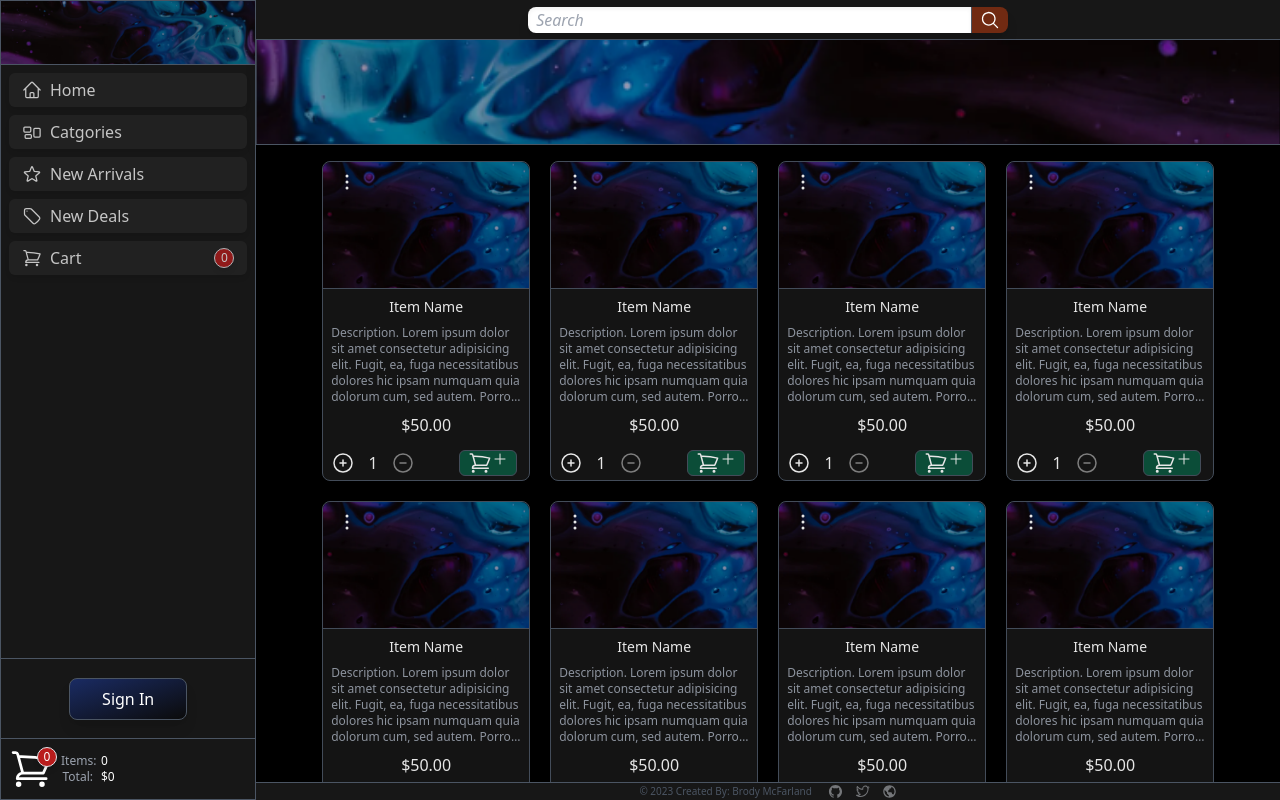
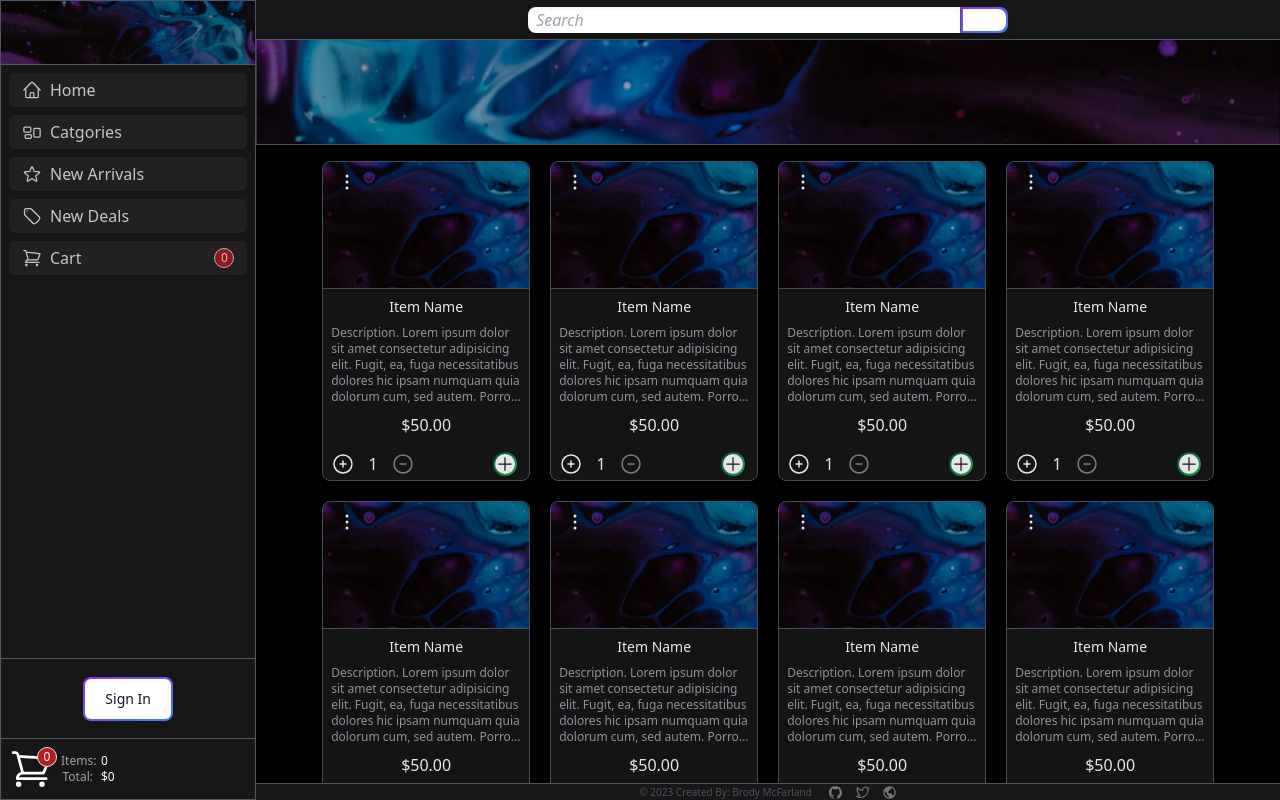
Before and after one commit to brodyamcfarland/shopping-web-app, a Next.js app: page / in a window 1280 px wide. Built offline with nearby package versions, Linux system fonts and the light colour scheme; no server answers.

Commit message:
Button Makeover and File Cleanup

```diff
--- a/components/AddToCartButton.tsx
+++ b/components/AddToCartButton.tsx
@@ -1,14 +1,13 @@
 import {
      MinusCircleIcon,
      PlusCircleIcon,
-     PlusIcon,
      ShoppingCartIcon,
 } from "@heroicons/react/24/outline";
 import { useState } from "react";
 import toast from "react-hot-toast";
 import { incrementByAmount, increment } from "../state/slices/cartSlice";
-import { useSelector, useDispatch } from "react-redux";
-import type { RootState } from "../state/store";
+import { useDispatch } from "react-redux";
+import { PlusIcon } from "@heroicons/react/24/solid";
 
 const AddToCartButton = () => {
      const [items, setItems] = useState<number>(1);
@@ -24,6 +23,7 @@ const AddToCartButton = () => {
 
      const addToCart = () => {
           dispatch(incrementByAmount(items));
+          setItems(1);
           toast.success(`${items} Item(s) Added to Cart!`);
      };
 
@@ -50,10 +50,11 @@ const AddToCartButton = () => {
                <button
                     title="Add To Cart"
                     onClick={addToCart}
-                    className="flex ml-auto mr-1 px-2 rounded-md text-sm border border-gray-600 bg-emerald-600/50 hover:bg-emerald-600/30 hover:shadow-inner duration-300"
+                    className="ml-auto mr-1 flex items-center justify-center p-0.5 overflow-hidden text-sm font-mediums text-gray-900 rounded-full group bg-gradient-to-br from-emerald-900 to-green-500 group-hover:from-emerald-600 group-hover:to-emerald-500 hover:text-white dark:text-white focus:outline-none focus:ring-green-300"
                >
-                    <ShoppingCartIcon className="h-6 w-6" />
-                    <PlusIcon className="h-4 w-4" />
+                    <span className="transition-all ease-in duration-75 bg-white dark:bg-gray-900 rounded-full group-hover:bg-opacity-0">
+                         <PlusIcon className="h-5 w-5  shadow-md rounded-full" />
+                    </span>
                </button>
           </div>
      );
--- a/components/Layout.tsx
+++ b/components/Layout.tsx
@@ -4,6 +4,7 @@ import Sidebar from "./Sidebar";
 import SearchBar from "./SearchBar";
 import Banner from "./Banner";
 import Footer from "./Footer";
+import { motion } from "framer-motion";
 
 interface Props {
      children: ReactNode;
@@ -11,11 +12,11 @@ interface Props {
 
 const Layout = ({ children }: Props) => {
      return (
-          <div className="flex flex-col min-h-screen md:h-screen text-white text-center bg-black ">
+          <div className="flex flex-col min-h-screen md:h-screen text-white text-center bg-black">
                <div className="flex flex-col md:flex-row flex-1 ">
                     <MobileHeader />
                     <Sidebar />
-                    <main className="flex flex-col w-full h-screen ">
+                    <main className="flex relative flex-col w-full h-screen ">
                          <SearchBar />
                          <Banner />
                          {children}
--- a/components/MobileHeader.tsx
+++ b/components/MobileHeader.tsx
@@ -1,6 +1,7 @@
 import Image from "next/image";
 import { useRouter } from "next/router";
 import { useSession, signIn, signOut } from "next-auth/react";
+import SignInButton from "./SignInButton";
 
 const MobileHeader = () => {
      const router = useRouter();
@@ -48,12 +49,7 @@ const MobileHeader = () => {
                          className="flex gap-2 p-2 items-center justify-center hover:cursor-pointer"
                          title="Sign In"
                     >
-                         <button
-                              onClick={() => signIn()}
-                              className="border border-gray-600 px-8 mx-auto py-2 rounded-lg bg-gradient-to-br from-blue-800/50 to-black/50 hover:to-blue-800/90 shadow-lg sm:mr-5 text-sm"
-                         >
-                              Sign In
-                         </button>
+                         <SignInButton />
                     </div>
                )}
           </div>
--- a/components/ProductCard.tsx
+++ b/components/ProductCard.tsx
@@ -2,11 +2,19 @@ import Image from "next/image";
 import AddToCartButton from "./AddToCartButton";
 import { useRouter } from "next/router";
 import { EllipsisVerticalIcon } from "@heroicons/react/24/outline";
+import { motion } from "framer-motion";
 
 const ProductCard = () => {
      const router = useRouter();
      return (
-          <div className="flex relative justify-start flex-col bg-[#171717] hover:bg-[#0e0e0e] border border-gray-600 rounded-lg w-[11rem] md:w-[13rem] h-[20rem] gap-2 opacity-90 hover:opacity-100 duration-300">
+          <motion.div
+               whileHover={{
+                    scale: 1.05,
+                    transition: { duration: 0.1 },
+               }}
+               whileTap={{ scale: 0.995 }}
+               className="flex relative justify-start flex-col bg-[#171717] hover:bg-[#0e0e0e] border border-gray-600 rounded-lg w-[11rem] md:w-[13rem] h-[20rem] gap-2 opacity-90 hover:opacity-100 duration-300"
+          >
                <Image
                     src="/SAMPLEBANNER.png"
                     height={100}
@@ -30,7 +38,7 @@ const ProductCard = () => {
                >
                     <EllipsisVerticalIcon className="h-6 w-6 hover:bg-white/5 rounded-full hover:cursor-pointer" />
                </div>
-          </div>
+          </motion.div>
      );
 };
 
--- a/components/ProductCards.tsx
+++ b/components/ProductCards.tsx
@@ -16,6 +16,7 @@ const ProductCards = () => {
                     <ProductCard />
                     <ProductCard />
                     <ProductCard />
+                    <div className="h-[3rem]" />
                </div>
           </div>
      );
--- a/components/SearchBar.tsx
+++ b/components/SearchBar.tsx
@@ -23,15 +23,17 @@ const SearchBar = () => {
                     onSubmit={handleSearch}
                >
                     <input
-                         className="flex-1 rounded-tl-lg rounded-bl-lg shadow-inner focus:outline-none text-black pl-2 placeholder:italic py-[1px]"
+                         className="h-[26px] flex-1 rounded-tl-lg rounded-bl-lg shadow-inner focus:outline-none text-black pl-2 placeholder:italic py-[1px]"
                          type="text"
                          placeholder="Search"
                     />
                     <button
-                         className="px-2 rounded-tr-lg rounded-br-lg hover:shadow bg-orange-900/90 hover:bg-orange-800 duration-300 "
+                         className="h-[26px] w-[3rem] flex items-center justify-center p-0.5 overflow-hidden text-sm rounded-tr-lg rounded-br-lg group bg-gradient-to-br from-purple-600 to-blue-500 group-hover:from-purple-600 group-hover:to-blue-500 hover:text-white dark:text-white focus:ring-4 focus:outline-none focus:ring-blue-300 dark:focus:ring-blue-800 "
                          title="Search"
                     >
-                         <MagnifyingGlassIcon className="h-5 w-5" />
+                         <span className="flex justify-center items-center h-full w-full transition-all ease-in duration-75 bg-white dark:bg-gray-900 rounded-tr-lg rounded-br-lg group-hover:bg-opacity-0">
+                              <MagnifyingGlassIcon className="h-5 w-5" />
+                         </span>
                     </button>
                </form>
                <div className="md:hidden px-2 flex gap-3 ml-auto items-center">
--- a/components/Sidebar.tsx
+++ b/components/Sidebar.tsx
@@ -15,6 +15,7 @@ import { useSession, signIn, signOut } from "next-auth/react";
 import CartPreview from "./CartPreview";
 import { useSelector } from "react-redux";
 import { RootState } from "../state/store";
+import SignInButton from "./SignInButton";
 
 const Sidebar = () => {
      const router = useRouter();
@@ -132,15 +133,10 @@ const Sidebar = () => {
                          </div>
                     ) : (
                          <div
-                              className="flex h-20 gap-2 p-2 items-center justify-center hover:cursor-pointer border-t border-gray-600"
+                              className="flex h-20 p-2 items-center justify-center hover:cursor-pointer border-t border-gray-600"
                               title="Sign In"
                          >
-                              <button
-                                   onClick={() => signIn()}
-                                   className="border border-gray-600 px-8 py-2 rounded-lg bg-gradient-to-br from-blue-800/50 to-black/50 hover:to-blue-800 shadow-lg"
-                              >
-                                   Sign In
-                              </button>
+                              <SignInButton />
                          </div>
                     )}
 
--- /dev/null
+++ b/components/SignInButton.tsx
@@ -0,0 +1,17 @@
+import { signIn } from "next-auth/react";
+import { motion } from "framer-motion";
+
+const SignInButton = () => {
+     return (
+          <button
+               onClick={() => signIn()}
+               className="inline-flex items-center justify-center p-0.5 overflow-hidden text-sm font-mediums text-gray-900 rounded-lg group bg-gradient-to-br from-purple-600 to-blue-500 group-hover:from-purple-600 group-hover:to-blue-500 hover:text-white dark:text-white focus:ring-4 focus:outline-none focus:ring-blue-300 dark:focus:ring-blue-800"
+          >
+               <span className="px-5 py-2.5 transition-all ease-in duration-75 bg-white dark:bg-gray-900 rounded-md group-hover:bg-opacity-0">
+                    Sign In
+               </span>
+          </button>
+     );
+};
+
+export default SignInButton;
--- a/package.json
+++ b/package.json
@@ -15,6 +15,7 @@
           "@reduxjs/toolkit": "^1.9.2",
           "@tailwindcss/line-clamp": "^0.4.2",
           "@types/react-currency-format": "^1.0.0",
+          "framer-motion": "^9.0.4",
           "next": "latest",
           "next-auth": "^4.19.2",
           "react": "18.2.0",
--- a/pages/index.tsx
+++ b/pages/index.tsx
@@ -1,15 +1,9 @@
 import type { NextPage } from "next";
 import Head from "next/head";
-import { useSelector } from "react-redux";
-import type { RootState } from "../state/store";
 import ProductCards from "../components/ProductCards";
 import Layout from "../components/Layout";
 
 const Home: NextPage = () => {
-     const cartCount = useSelector(
-          (state: RootState) => state.cartCounter.value
-     );
-
      return (
           <Layout>
                <Head>
```
Also changed, not shown: 1 other file (tests, documents, lock files or other folders).
